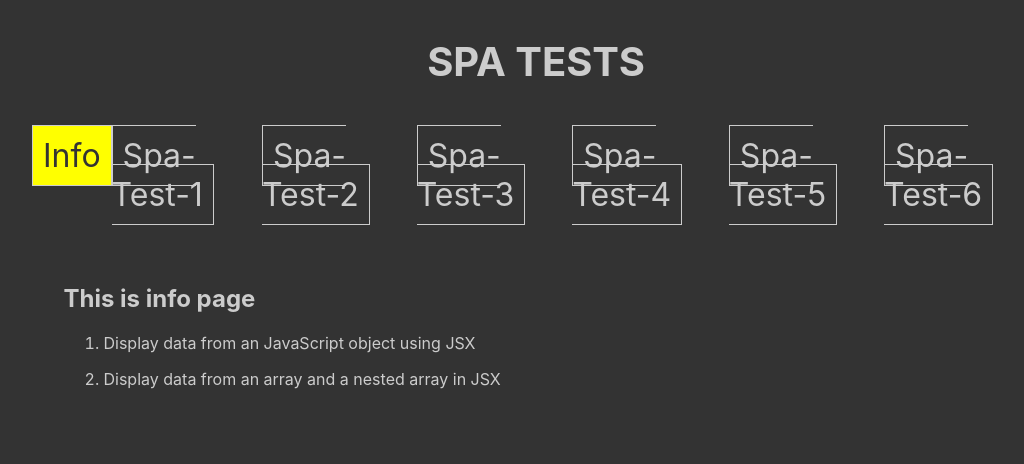
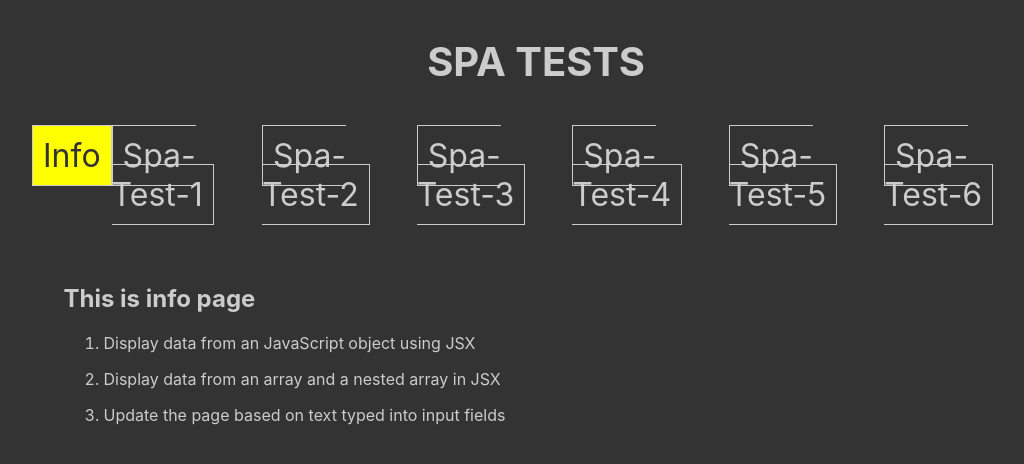
Before and after one commit to omr-dev/prep-spa-tests, a React (Vite) app: page /info in a window 1280 px wide. Shown: the top 464 px of the page, without its empty margins (104-1128 px from the left). Built offline with nearby package versions, Linux system fonts and the light colour scheme.

Commit message:
page info updated

```diff
--- a/src/sub-pages/PageInfo.jsx
+++ b/src/sub-pages/PageInfo.jsx
@@ -9,6 +9,9 @@ export const PageInfo = () => {
         <li>
           <p>Display data from an array and a nested array in JSX</p>
         </li>
+        <li>
+          <p>Update the page based on text typed into input fields</p>
+        </li>
       </ol>
     </div>
   );
```
